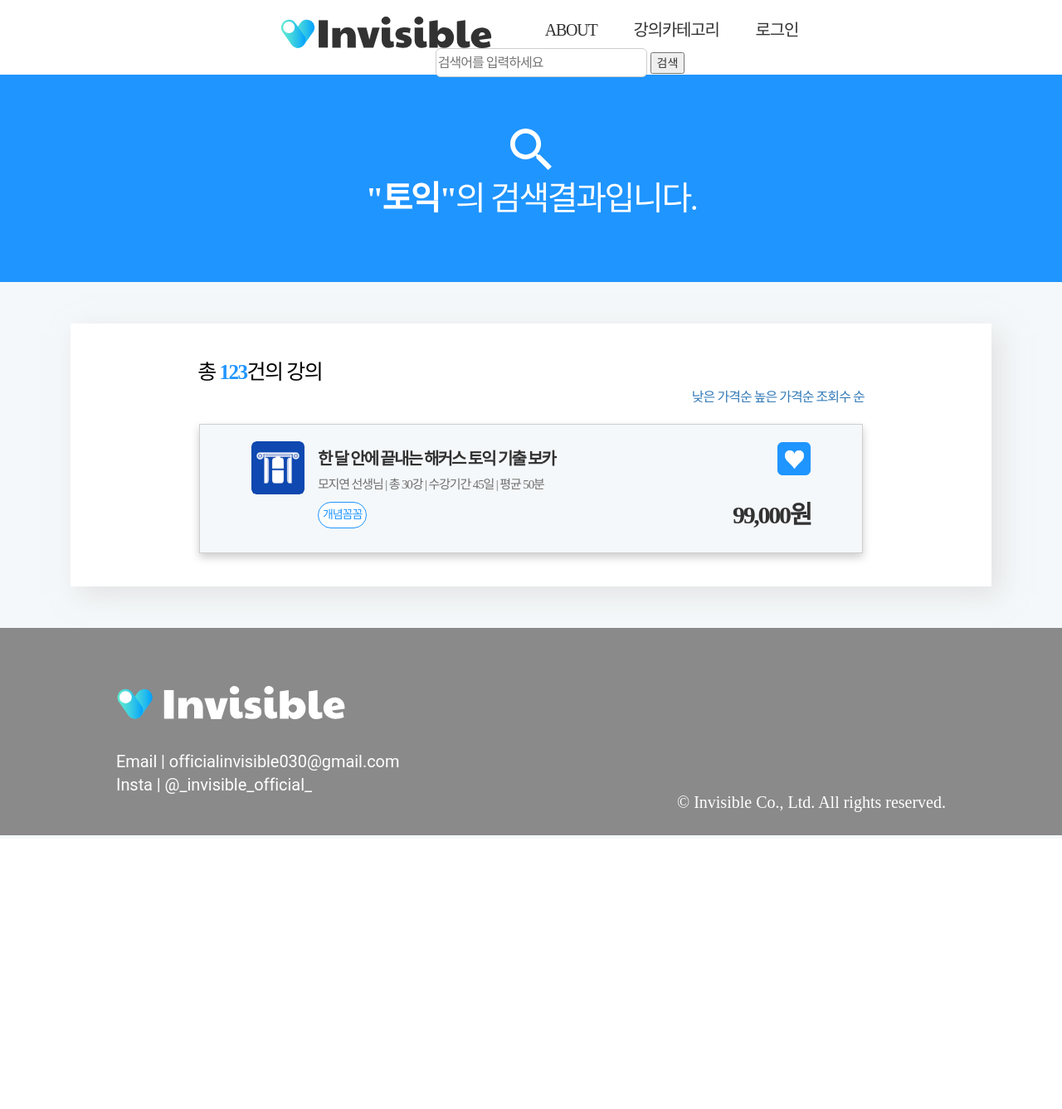
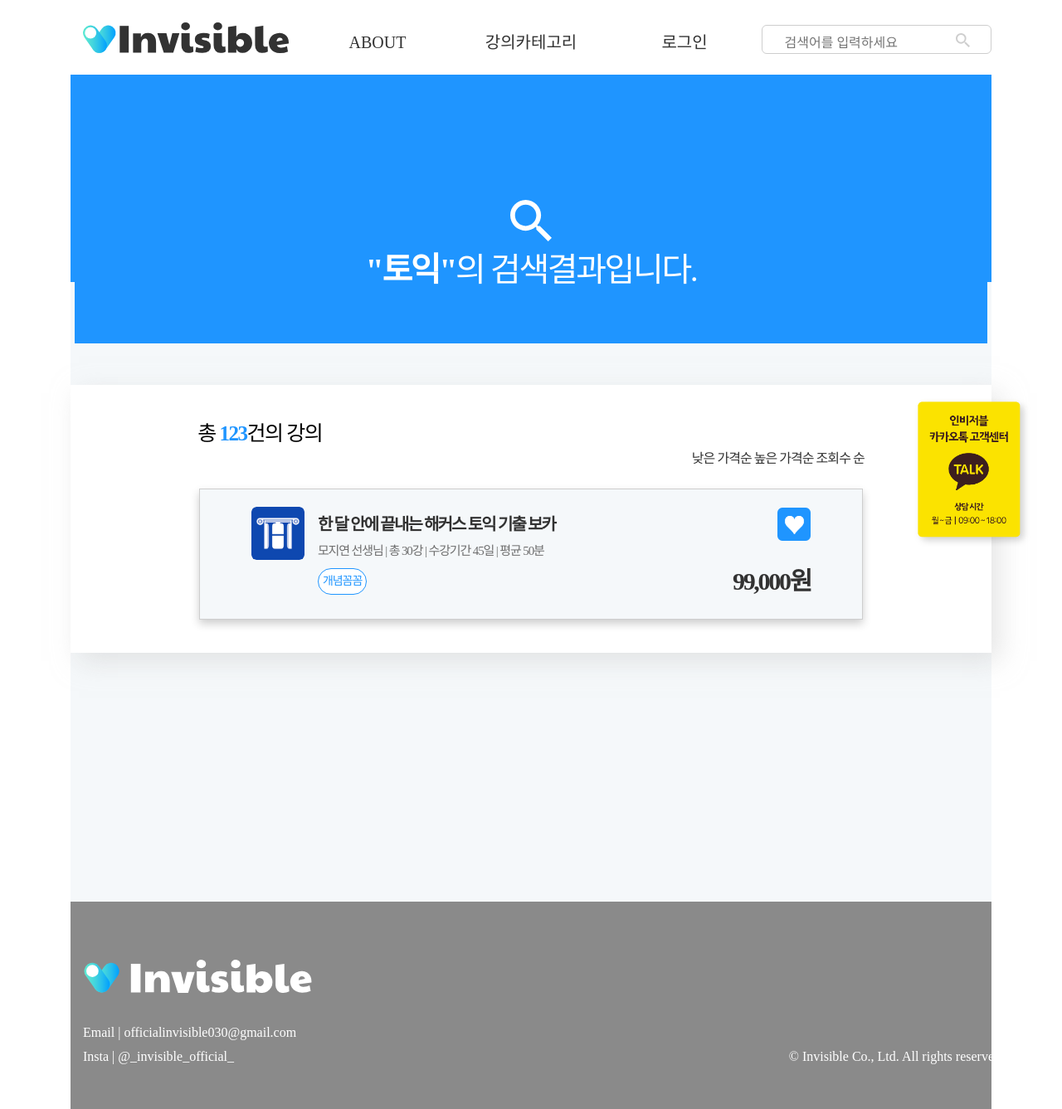
Before and after one commit to sss20young/invisible_Beta, a Django app: template invi_app/templates/search.html in a window 1280 px wide. Shown: the whole page at 83% size. Before the commit the page ends 1007 px from the top, so only its background shows below. Run offline with Django 3.2, Linux system fonts and the light colour scheme; the template is opened without the code that fills it, so the values that code supplies are empty; some libraries are stand-ins or nearby versions; some web fonts are replaced.

Commit message:
이선준

```diff
--- a/invi_app/templates/search.html
+++ b/invi_app/templates/search.html
@@ -1,26 +1,12 @@
-{% extends 'base_sy.html' %}
+{% extends 'base_sj.html' %}
 {% block content %}
 <!DOCTYPE html>
 <html lang="en">
     {% load staticfiles %}
     <head>
-        <link rel="stylesheet" type="text/css" href="default.css">
-        <meta charset="UTF-8">
-        <meta name="viewport" content="width=device-width, initial-scale=1.0">
-        <meta http-equiv="X-UA-Compatible" content="ie=edge">
-        <!-- 합쳐지고 최소화된 최신 CSS -->
-        <link rel="stylesheet" href="https://maxcdn.bootstrapcdn.com/bootstrap/3.3.2/css/bootstrap.min.css">
-        <!-- 부가적인 테마 -->
-        <link rel="stylesheet" href="https://maxcdn.bootstrapcdn.com/bootstrap/3.3.2/css/bootstrap-theme.min.css">
-        <!-- 합쳐지고 최소화된 최신 자바스크립트 -->
-        <script src="https://maxcdn.bootstrapcdn.com/bootstrap/3.3.2/js/bootstrap.min.js"></script>
         <style>
-            body {
-            background-color: #f5f8fa;
-            }
-            header {
-            background-color: #1f95ff;
-            }
+
+
             .search_a {
             height: 250px;
             width: 1100px;
@@ -168,8 +154,9 @@
             }
         </style>
     </head>
-    <body class="full-width-div">
-        <header>
+    <body class="container"></div>
+        <div>
+
         <div class="search_a">
             <br>
             <br>
@@ -179,7 +166,7 @@
             <span style="font-weight: bold">"토익<!--{{ q }}-->"</span>의 검색결과입니다.
             </div>
         </div>
-    </header>
+
         <div class="box">
             <div class="lecture">
             총 <span style="font-weight: bold; color: #1f95ff">123<!--"{{ result|length }}"--></span>건의 강의
```
